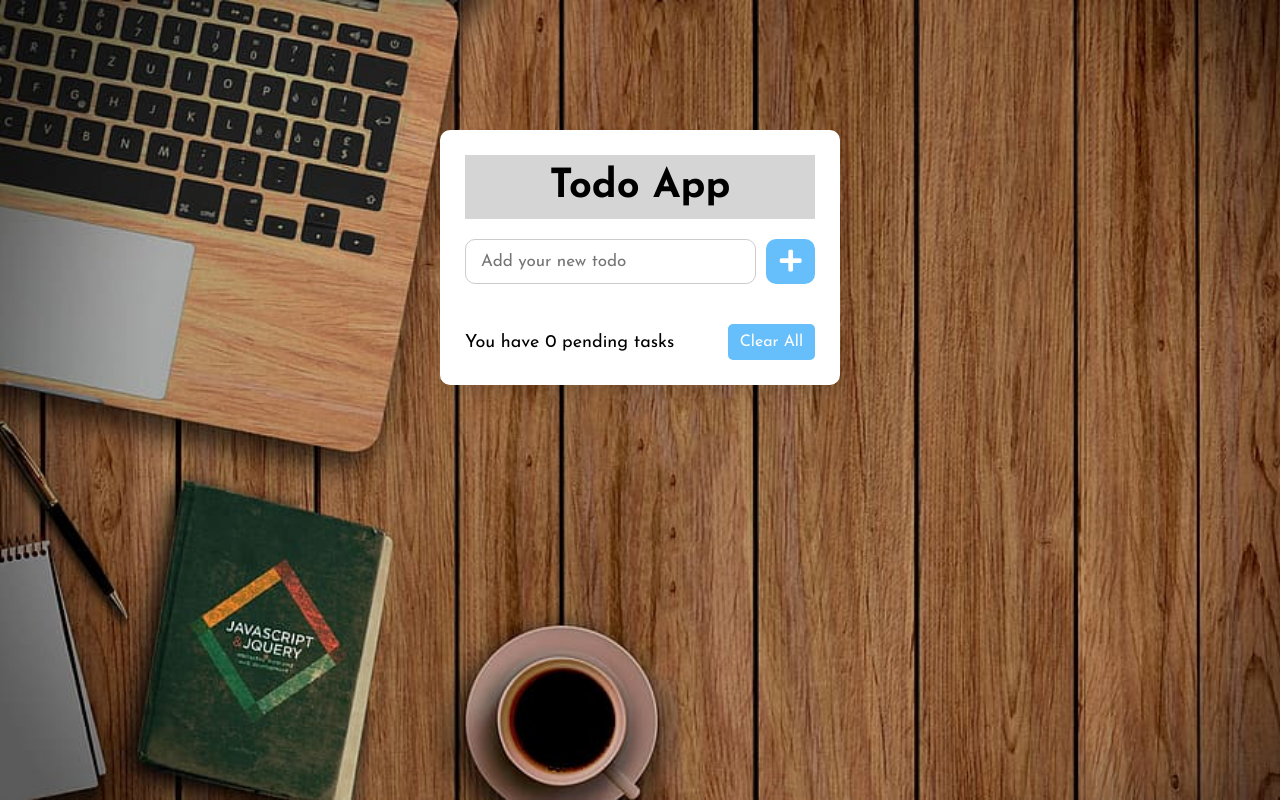
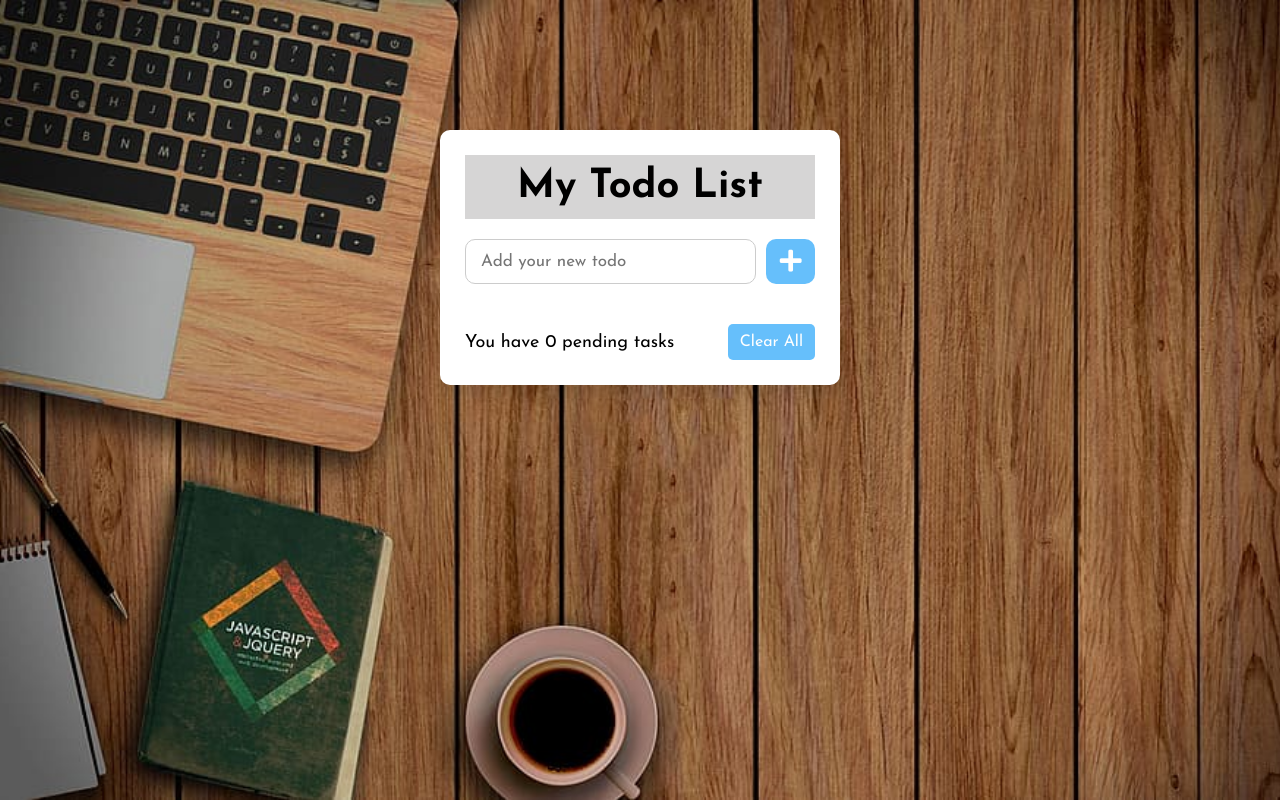
Before and after one commit to BHUVANESHWARAN123/LGMVIP-task-1, a plain HTML site: page index.html in a window 1280 px wide. Drawn offline with Linux system fonts and the light colour scheme.

Commit message:
update index.html

```diff
--- a/index.html
+++ b/index.html
@@ -12,7 +12,7 @@
 <body>
     <div class="container">
         <div class="header">
-            <h2>Todo App</h2>
+            <h2>My Todo List</h2>
         </div>
         <div class="inputfield">
             <input type="text" placeholder="Add your new todo" >
```
